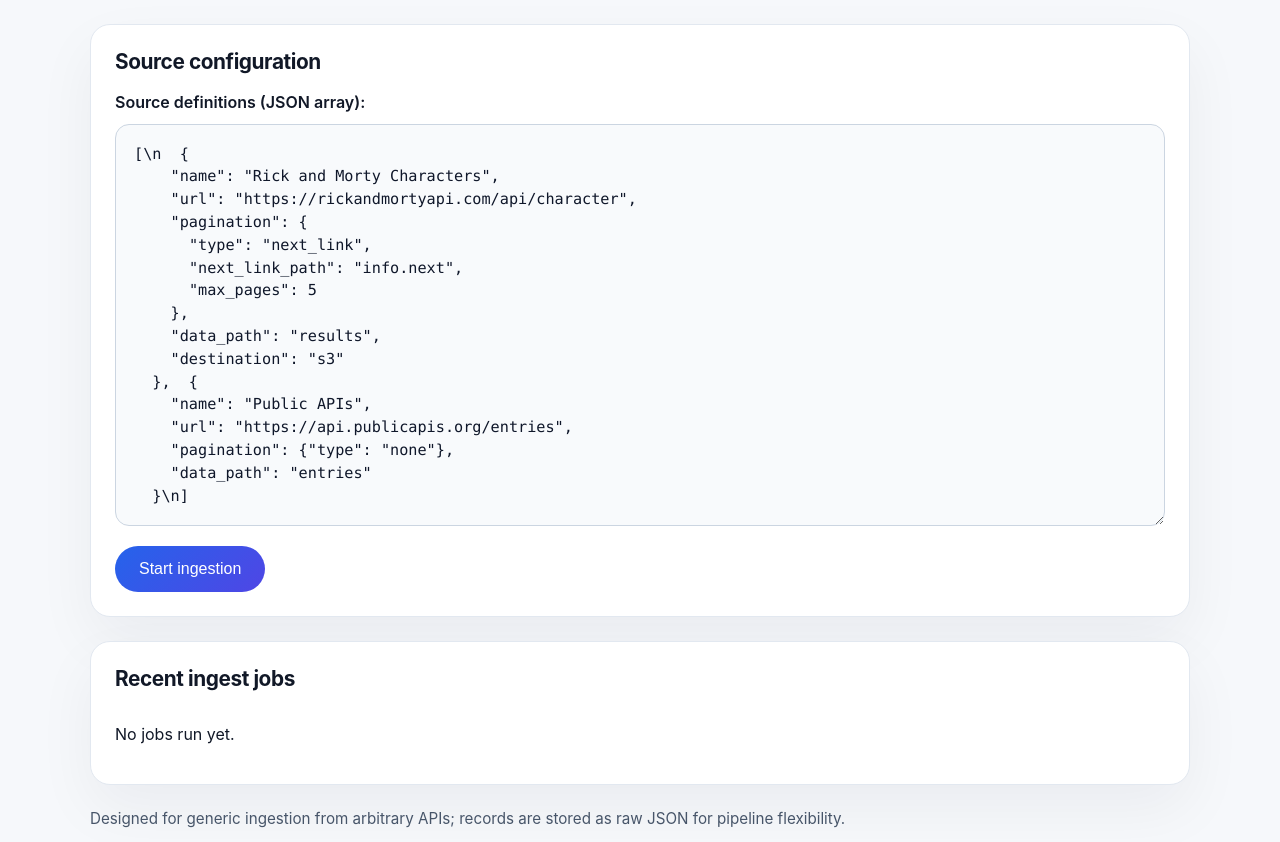
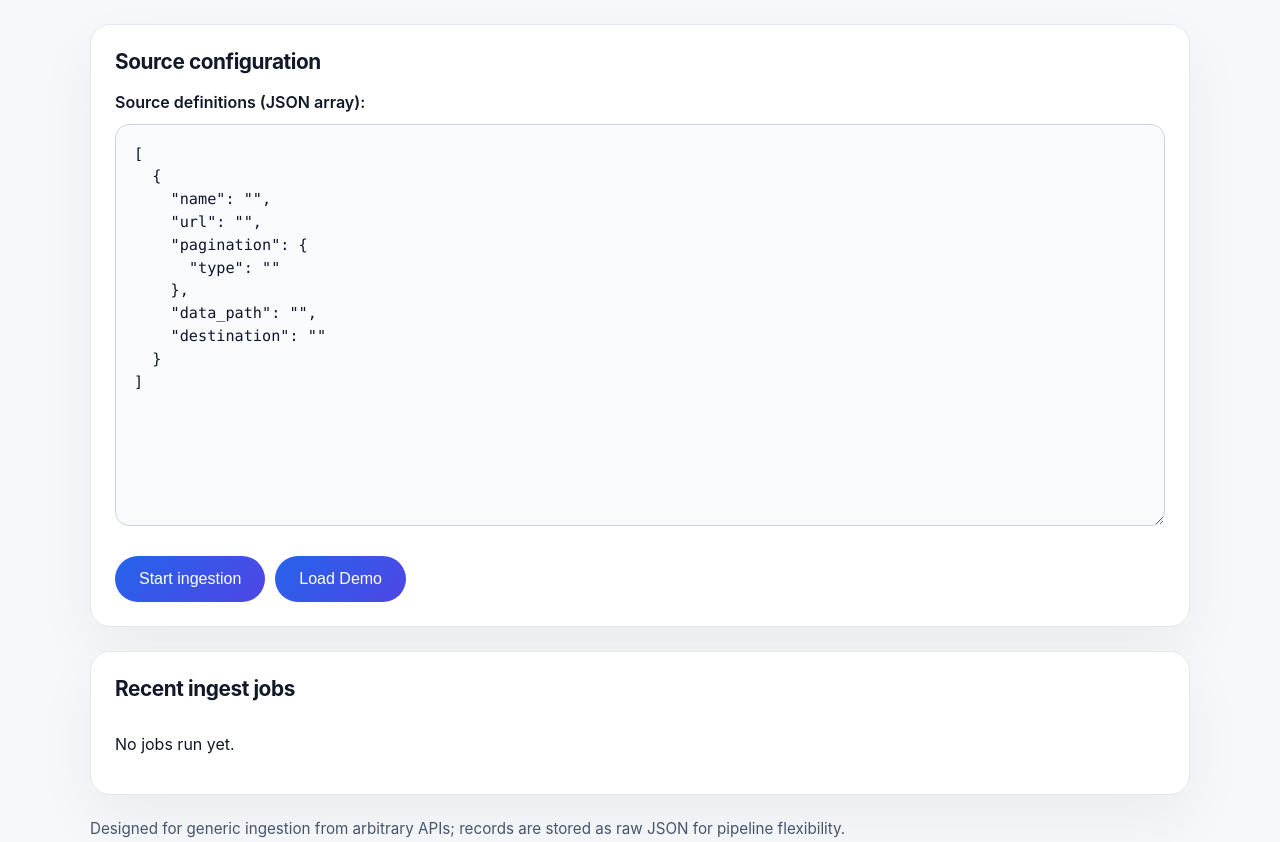
Before and after one commit to SreejaJalakam/Genericdata-ingestion-service, a FastAPI app: page / in a window 1280 px wide. Shown: the part 105-947 px from the top of the page. Run offline with FastAPI, Linux system fonts and the light colour scheme.

Commit message:
UI: Use empty configuration template by default to emphasize generic architecture

```diff
--- a/templates/index.html
+++ b/templates/index.html
@@ -17,23 +17,21 @@
       <h2>Source configuration</h2>
       <form action="/submit" method="post">
         <label for="sources_json">Source definitions (JSON array):</label>
-        <textarea id="sources_json" name="sources_json" rows="16">[\n  {
-    "name": "Rick and Morty Characters",
-    "url": "https://rickandmortyapi.com/api/character",
+        <textarea id="sources_json" name="sources_json" rows="16">[
+  {
+    "name": "",
+    "url": "",
     "pagination": {
-      "type": "next_link",
-      "next_link_path": "info.next",
-      "max_pages": 5
+      "type": ""
     },
-    "data_path": "results",
-    "destination": "s3"
-  },  {
-    "name": "Public APIs",
-    "url": "https://api.publicapis.org/entries",
-    "pagination": {"type": "none"},
-    "data_path": "entries"
-  }\n]</textarea>
-        <button type="submit" class="button">Start ingestion</button>
+    "data_path": "",
+    "destination": ""
+  }
+]</textarea>
+        <div style="margin-top: 10px; display: flex; gap: 10px;">
+          <button type="submit" class="button">Start ingestion</button>
+          <button type="button" class="button button-secondary" onclick="loadDemo()">Load Demo</button>
+        </div>
       </form>
     </section>
 
@@ -66,5 +64,33 @@
       <p>Designed for generic ingestion from arbitrary APIs; records are stored as raw JSON for pipeline flexibility.</p>
     </footer>
   </div>
+
+  <script>
+    function loadDemo() {
+      const demoData = [
+        {
+          "name": "Rick and Morty Characters",
+          "url": "https://rickandmortyapi.com/api/character",
+          "pagination": {
+            "type": "next_link",
+            "next_link_path": "info.next",
+            "max_pages": 5
+          },
+          "data_path": "results",
+          "destination": "s3"
+        },
+        {
+          "name": "JSONPlaceholder Posts",
+          "url": "https://jsonplaceholder.typicode.com/posts",
+          "pagination": {
+            "type": "none"
+          },
+          "data_path": "",
+          "destination": "database"
+        }
+      ];
+      document.getElementById('sources_json').value = JSON.stringify(demoData, null, 2);
+    }
+  </script>
 </body>
 </html>
```
